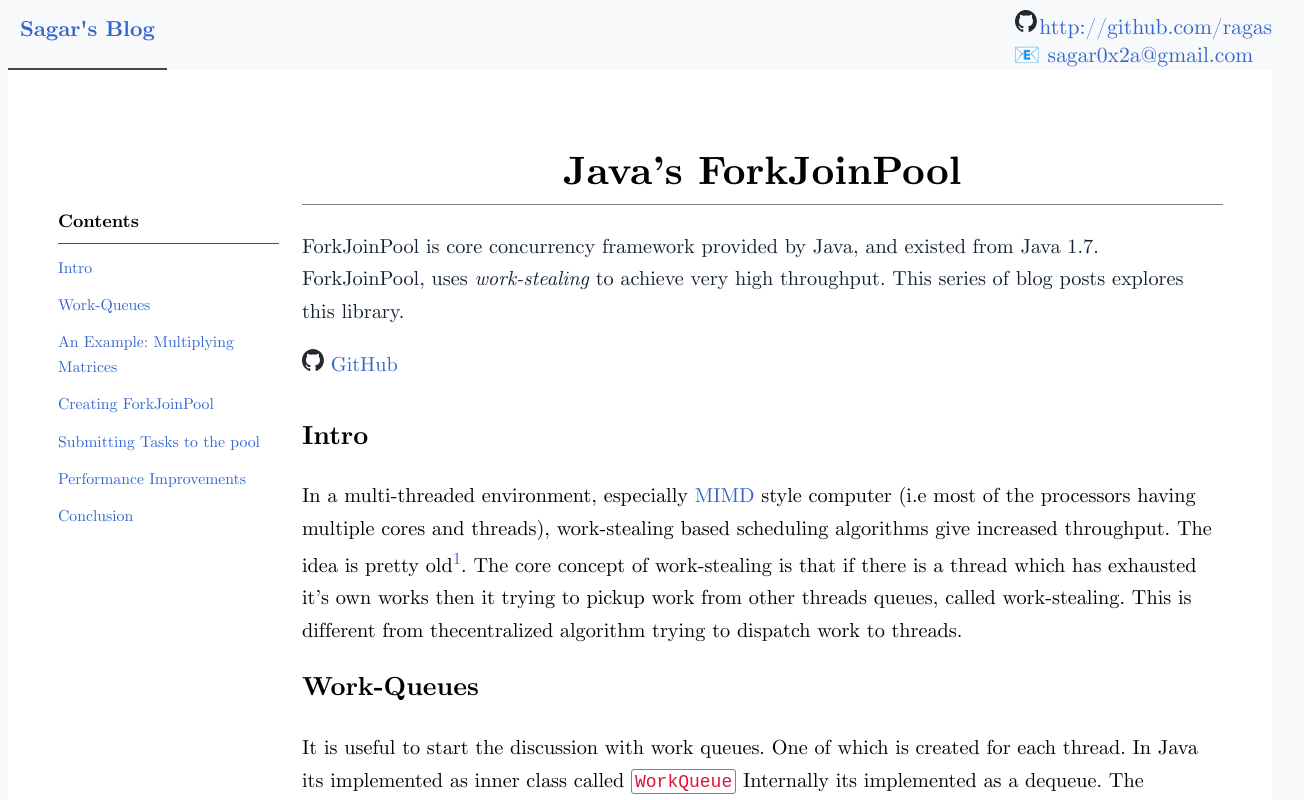
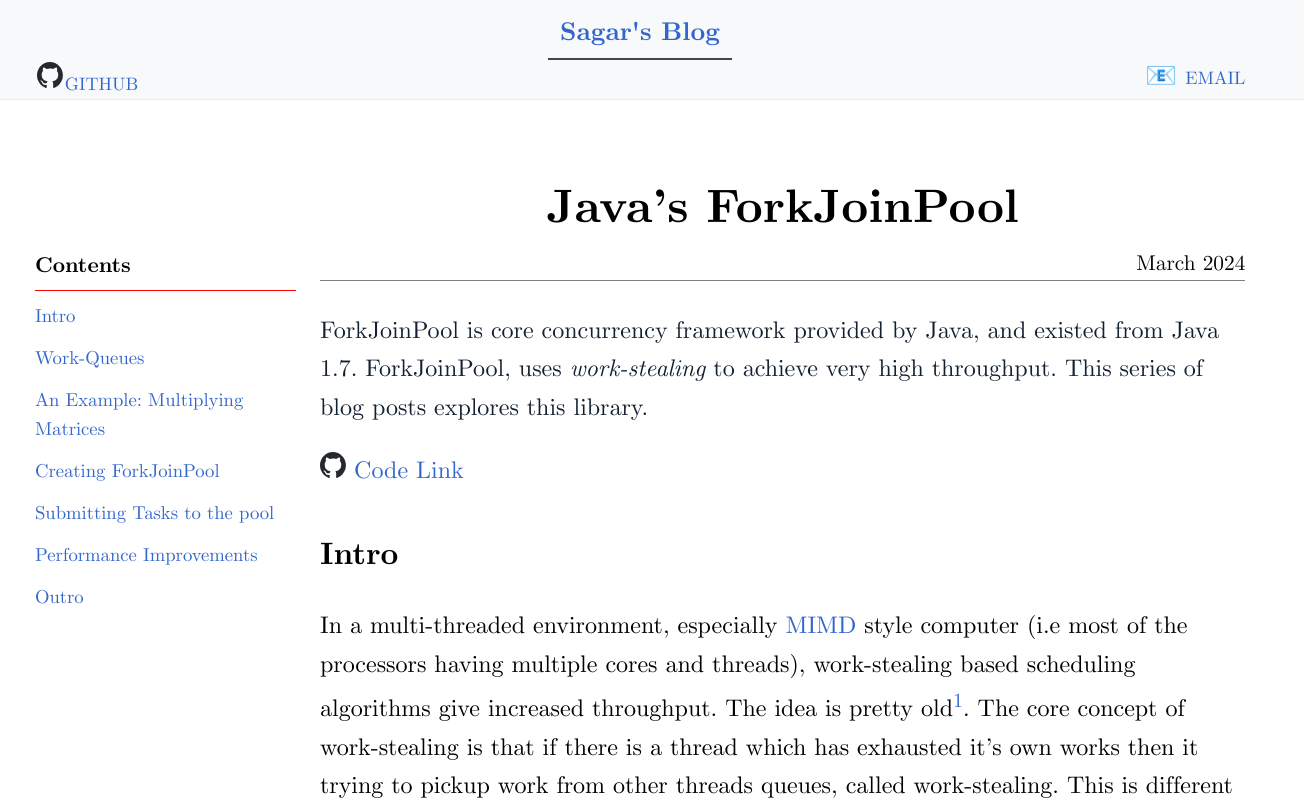
Before and after one commit to ragas/ragas.github.io, a plain HTML site: page posts/fjp/index.html in a window 1280 px wide. Shown: the top 800 px of the page, 1304 px wide, since content can reach past the window. Drawn offline with Linux system fonts and the light colour scheme.

Commit message:
Minor update on Styling

```diff
--- a/posts/data/index_style.css
+++ b/posts/data/index_style.css
@@ -65,6 +65,7 @@
   flex-direction: column;
   row-gap: 24px;
   background-color: #f8f9fa;
+  font-family: 'cmu_serif';
 }
 
 .title {
@@ -91,7 +92,7 @@
   }
 
   html {
-    font-size: 18px;
+    font-size: 16pt;
   }
 }
 
--- a/posts/data/style.css
+++ b/posts/data/style.css
@@ -54,39 +54,121 @@
   font-weight: bold;
 }
 
+
+@font-face {
+  font-family: 'stix';
+  src: url('STIXTwoText[wght].woff2') format("woff2-variations");
+
+  font-style: normal;
+}
+
+@font-face {
+  font-family: 'stix';
+  src: url('STIXTwoText-Italic[wght].woff2') format("woff2-variations");
+
+  font-style: italic;
+}
+
+math {
+  font-family: 'cmu_serif';
+}
+
+math [mathvariant="italic"] {
+  font-family: 'cmu_serif';
+  font-weight: normal;
+  font-style: italic;
+}
+
 :root {
   --main-font: 'cmu_serif';
-  --monospace-font: 'cmu_tt'
+  --monospace-font: 'cmu_tt';
+  --main-max-width: 56rem;
+}
+
+@media screen and (min-width: 768px) {
+  :root {
+    --main-max-width: 48rem;
+  }
 }
 
 
+@media screen and (min-width: 1120px) {
+  :root {
+    --main-max-width: 56.75rem;
+  }
+}
+
+@media screen and (min-width: 1680px) {}
 
 .main-box {
-  min-width: auto;
-  margin: 0 auto;
+  width: 100%;
+  max-width: var(--main-max-width);
+  margin: 0;
   font-size: 1rem;
   line-height: 1.6;
-  max-width: 99.75rem;
+
   position: relative;
   background-color: #fff;
   padding-top: 0.05px;
+
+  box-shadow: rgb(255, 255, 255) 0px 0px 0px 0px, rgba(17, 35, 39, 0.05) 0px 0px 0px 1px, rgba(51, 75, 85, 0.1) 0px 20px 25px -5px, rgba(51, 75, 85, 0.1) 0px 8px 10px -6px;
+
+  align-self: center;
 }
 
+.blogdate {
+  align-self: flex-end;
+
+}
 
 .header-box {
   width: 100%;
   display: flex;
-  flex-direction: row;
-  justify-content: space-between;
-
+  flex-direction: column;
+  max-width: var(--main-max-width);
+  align-self: center;
 }
 
+@media screen {
+  .main-box {
+    padding-left: 1.5rem;
+    padding-right: 1.55rem;
+  }
+}
+
+@media screen and (min-width: 768px) {
+  /* .main-box {
+    max-width: 48rem;
+  } */
+}
+
+
+@media screen and (min-width: 1120px) {
+  .main-box {
+    padding-left: 2.75rem;
+    padding-right: 2.75rem;
+    /* max-width: 56.75rem; */
+  }
+}
+
+@media screen and (min-width: 1680px) {
+  .main-box {
+    padding-left: 3.25rem;
+    padding-right: 3.25rem;
+  }
+}
+
+
 .social-links {
-  align-self: end;
+  align-self: center;
   display: flex;
-  flex-direction: column;
+  flex-direction: row;
   font-size: 1.2rem;
+  justify-content: space-between;
+  width: 100%;
+  font-variant: small-caps;
 }
+
 
 .social-links img {
   height: 1.2rem;
@@ -102,6 +184,8 @@
   padding-right: 12px;
   border-bottom: 2px solid #454545;
   color: #454545;
+  align-self: center;
+
 }
 
 .content {
@@ -238,25 +322,25 @@
 }
 
 figure {
-  display: flex;
-  flex-direction: column;
+  /* display: flex;
+  flex-direction: column; */
+}
+
+code {
+  font-family: var(--monospace-font);
 }
 
 
-math {
-  font-family: 'STIX Two Math';
-}
+
 
 @media screen {
-  .main-box {
-    padding-left: 1.5rem;
-    padding-right: 1.55rem;
-  }
-
   body {
     color: #000;
     background-color: #f8f9fa;
     font-family: 'cmu_serif';
+    display: flex;
+    flex-direction: column;
+    justify-content: center;
   }
 }
 
@@ -320,13 +404,10 @@
 
 @media screen and (min-width: 1120px) {
   html {
-    font-size: 18px;
+    font-size: 16pt;
   }
 
-  .main-box {
-    padding-left: 2.75rem;
-    padding-right: 2.75rem;
-  }
+
 
   .page-container-inner {
     display: grid;
@@ -375,12 +456,6 @@
 
 }
 
-@media screen and (min-width: 1680px) {
-  .main-box {
-    padding-left: 3.25rem;
-    padding-right: 3.25rem;
-  }
-}
 
 @media screen and (max-width: calc(1119px)) {
   .toc-container {
--- a/posts/fjp/index.html
+++ b/posts/fjp/index.html
@@ -119,8 +119,8 @@
       <a href="https://ragas.github.io">Sagar's Blog</a>
     </h1>
     <div class="social-links">
-      <a href="https://github.com/ragas"><img src="../data/github-mark.svg"></img>http://github.com/ragas</a>
-      <a href="mailto:sagar0x2a@gmail.com">📧 sagar0x2a@gmail.com</a>
+      <a href="https://github.com/ragas"><img src="../data/github-mark.svg"></img>github</a>
+      <a href="mailto:sagar0x2a@gmail.com">📧 email</a>
     </div>
   </div>
   <div class="main-box">
@@ -147,8 +147,7 @@
           <li><a href="#performance-improvements"
           id="toc-performance-improvements">Performance
           Improvements</a></li>
-          <li><a href="#conclusion"
-          id="toc-conclusion">Conclusion</a></li>
+          <li><a href="#outro" id="toc-outro">Outro</a></li>
           </ul>
         </div>
 
@@ -158,8 +157,8 @@
         <div class="content-body">
           <div class="column-end"></div>
           <div class="titlebar">
-
             <h1 class="title">Java’s ForkJoinPool</h1>
+            <div class="blogdate">March 2024</div>
           </div>
           <div class="content">
                         <div class="lead">
@@ -169,7 +168,8 @@
 blog posts explores this library.</p>
                             <div class="github">
                 <p><img src="../data/github-mark.svg" style="height:1.2rem" /> <a
-href="https://github.com/ragas/SyncSillies/tree/main/FJPoolTest">GitHub</a></p>
+href="https://github.com/ragas/SyncSillies/tree/main/FJPoolTest">Code
+Link</a></p>
               </div>
                           </div>
 
@@ -219,7 +219,18 @@
             <p>ForkJoinPool allows max parallelism of 32767. This is
             because a field called ‘ctrl’ which is 64-bit and holds
             4x16bit information including one for number of total
-            workers, allowing 2^15-1 as max parallelism.</p>
+            workers, allowing
+            <math xmlns="http://www.w3.org/1998/Math/MathML" alttext="\mathit{2^{15}-1}" >
+              <mrow>
+                <msup>
+                  <mn mathvariant="italic">2</mn>
+                  <mn mathvariant="italic">15</mn>
+                </msup>
+                <mo>−</mo>
+                <mn mathvariant="italic">1</mn>
+              </mrow>
+            </math>
+            as max parallelism.</p>
             </blockquote>
             <h2 id="an-example-multiplying-matrices">An Example:
             Multiplying Matrices</h2>
@@ -391,7 +402,7 @@
             I/O  <img height="6" width="16" border="0" hspace="0" vspace="0" src="jprofiler_images/ffffc400_bff000000.png"> Waiting
             threads
             </p>
-            <h2 id="conclusion">Conclusion</h2>
+            <h2 id="outro">Outro</h2>
             <p>This is first post in the series, and I do intend to
             cover more details of the algorithms, work-queues and
             similar libraries in other languages. The source code for
```
Also changed, not shown: posts/fjcpp/index.html (+5 -5 lines).
